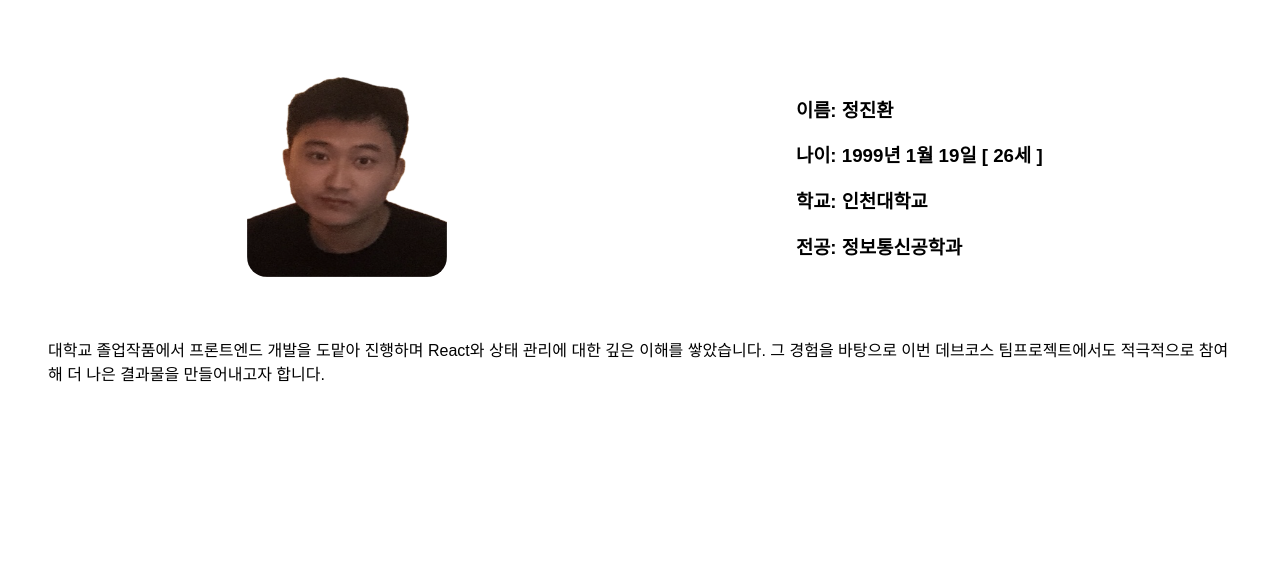
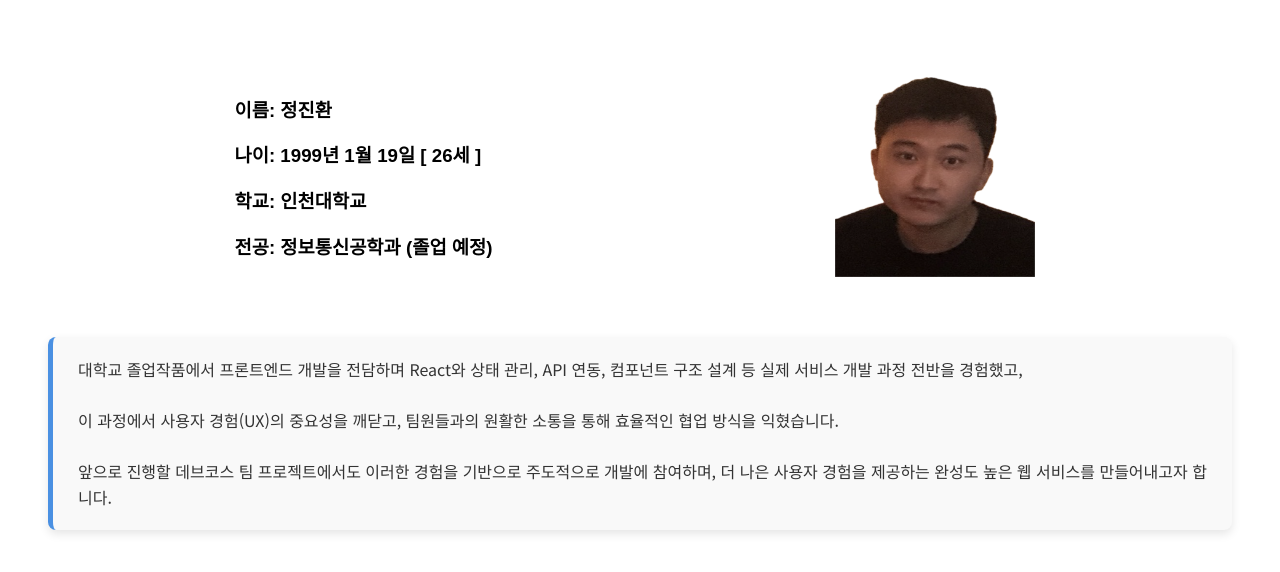
Before and after one commit to stupilman/FE7-LECT1, a website: page introduce.html in a window 1280 px wide. Shown: the part 168-740 px from the top of the page. Drawn offline with Linux system fonts and the light colour scheme; a web font is replaced by a local one.

Commit message:
자기소개 페이지 수정

```diff
--- a/index.css
+++ b/index.css
@@ -12,6 +12,7 @@ header {
   border-radius: 10px;
   background-color: var(--headerBackground-color);
   overflow: hidden;
+  /*position: sticky;*/
 }
 
 nav {
@@ -89,3 +90,19 @@ nav > h1 {
   font-size: 70px;
   text-align: center;
 }
+
+.intro-card {
+  background-color: #f9f9f9;
+  border-left: 5px solid #4a90e2;
+  padding: 20px 25px;
+  margin-top: 20px;
+  border-radius: 8px;
+  font-family: 'Noto Sans KR', sans-serif;
+  line-height: 1.6;
+  box-shadow: 0 4px 10px rgba(0, 0, 0, 0.1);
+}
+.intro-card p {
+  margin: 0;
+  color: #333;
+  font-size: 1rem;
+}
--- a/introduce.html
+++ b/introduce.html
@@ -53,33 +53,41 @@
             /*gap: 20px;*/
           "
         >
+          <div>
+            <h3>이름: 정진환</h3>
+            <h3>나이: 1999년 1월 19일 [ 26세 ]</h3>
+            <h3>학교: 인천대학교</h3>
+            <h3>전공: 정보통신공학과 (졸업 예정)</h3>
+          </div>
           <img
             src="./images/KakaoTalk_Photo_2025-08-01-11-27-33.png"
             alt="본인 사진"
             style="
               width: 200px;
               height: 200px;
-              border-radius: 10%;
+              /*border-radius: 10%;*/
               display: block;
               margin: 10px;
             "
           />
-          <div>
-            <h3>이름: 정진환</h3>
-            <h3>나이: 1999년 1월 19일 [ 26세 ]</h3>
-            <h3>학교: 인천대학교</h3>
-            <h3>전공: 정보통신공학과</h3>
-          </div>
         </section>
         <!--        <div-->
         <!--          style="border: 2px solid black; border-radius: 20px; padding: 20px"-->
         <!--        >-->
-        <div>
+        <div class="intro-card">
           <p>
-            대학교 졸업작품에서 프론트엔드 개발을 도맡아 진행하며 React와 상태
-            관리에 대한 깊은 이해를 쌓았습니다. 그 경험을 바탕으로 이번 데브코스
-            팀프로젝트에서도 적극적으로 참여해 더 나은 결과물을 만들어내고자
-            합니다.
+            대학교 졸업작품에서 프론트엔드 개발을 전담하며 React와 상태 관리,
+            API 연동, 컴포넌트 구조 설계 등 실제 서비스 개발 과정 전반을
+            경험했고,
+            <br />
+            <br />
+            이 과정에서 사용자 경험(UX)의 중요성을 깨닫고, 팀원들과의 원활한
+            소통을 통해 효율적인 협업 방식을 익혔습니다.
+            <br />
+            <br />
+            앞으로 진행할 데브코스 팀 프로젝트에서도 이러한 경험을 기반으로
+            주도적으로 개발에 참여하며, 더 나은 사용자 경험을 제공하는 완성도
+            높은 웹 서비스를 만들어내고자 합니다.
           </p>
         </div>
       </section>
```
